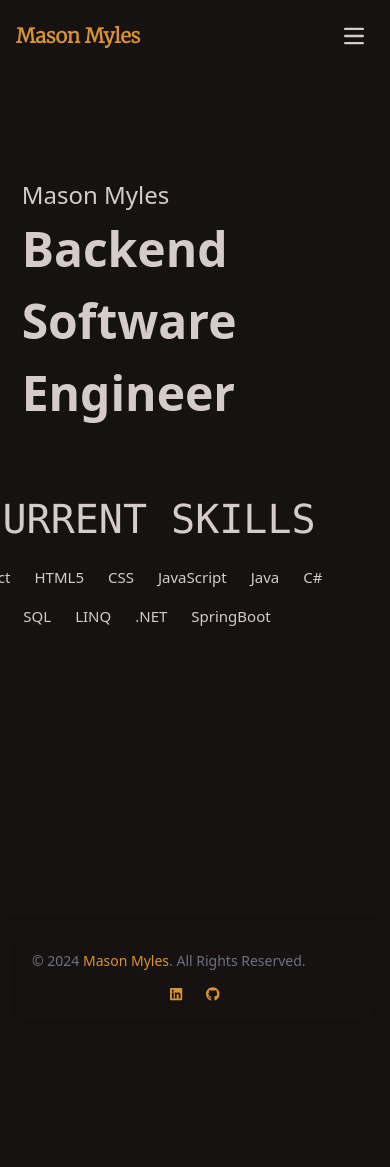
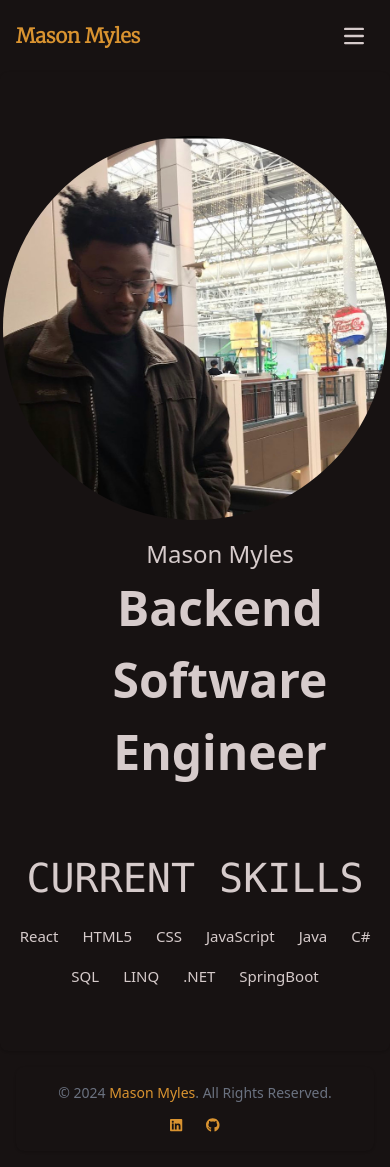
Before and after one commit to minisodan/my-portfolio, a React (Create React App) app: page / in a window 390 px wide. Before the commit the page ends 1036 px from the top, so only its background shows below. Built offline with nearby package versions, Linux system fonts and the light colour scheme.

Commit message:
adding more tailwind for mobile applications

```diff
--- a/src/Componenets/pages/About.jsx
+++ b/src/Componenets/pages/About.jsx
@@ -2,8 +2,8 @@ import "./Styles/About.css";
 
 function About() {
   return (
-    <div className="h-screen justify-center items-center rounded-lg shadow">
-      <div className="aboutContent">
+    <div className="justify-center items-center rounded-lg shadow">
+      <div className="aboutContent min-h-screen">
         <h1>About</h1>
         <div className="m-72">
           <p>
--- a/src/Componenets/pages/Contact.jsx
+++ b/src/Componenets/pages/Contact.jsx
@@ -5,8 +5,8 @@ import { FontAwesomeIcon } from "@fortawesome/react-fontawesome";
 function Contact() {
   const twitter = <FontAwesomeIcon icon="fa-brands fa-twitter" />;
   return (
-    <div className="h-screen">
-      <div className="parent items-center my-20 p-20">
+    <div className="">
+      <div className="parent items-center my-20 p-20 min-h-screen">
         <h1>Feel free to connect with me!</h1>
         <div className="contact button">
           <li>
--- a/src/Componenets/pages/Footer.jsx
+++ b/src/Componenets/pages/Footer.jsx
@@ -5,8 +5,8 @@ function Footer() {
   return (
     <>
       <footer class="flex rounded-lg shadow m-4 bg-transparent">
-        <div class="w-full mx-auto max-w-screen-xl p-4 md:flex md:items-center md:justify-between">
-          <span class="text-sm text-gray-500 sm:text-center dark:text-gray-400">
+        <div class="md:w-full mx-auto max-w-screen-xl p-4 md:flex md:items-center md:justify-between">
+          <p class="text-sm text-gray-500 sm:text-center dark:text-gray-400">
             © 2024{" "}
             <a
               href="https://my-portfolio-psi-plum.vercel.app"
@@ -15,7 +15,7 @@ function Footer() {
               Mason Myles
             </a>
             . All Rights Reserved.
-          </span>
+          </p>
           <ul class="flex flex-wrap items-center mt-3 text-sm font-medium text-gray-500 dark:text-gray-400 sm:mt-0">
             <li>
               <a href="https://www.linkedin.com/in/masonmyles/">
--- a/src/Componenets/pages/Home.jsx
+++ b/src/Componenets/pages/Home.jsx
@@ -2,11 +2,16 @@ import "./Styles/Home.css";
 
 function Home() {
   return (
-    <div className="homeParent h-screen justify-center items-center rounded-lg shadow">
-      <div className="flex w-full justify-center gap-24 items-center my-15 p-20">
-        <div>
-          <h2>Mason Myles</h2>
-          <h1>Backend Software Engineer</h1>
+    <div className="homeParent rounded-lg shadow">
+      <div className="grid grid-cols-1 gap-4 md:grid-cols-2 w-full justify-center gap-2 items-center p-16 min-h-screen place-items-center">
+        <div className="image w-96 h-96 overflow-hidden rounded-full">
+          <img src="picture/Mason.jpeg" alt="image" />
+        </div>
+        <div className="text-center">
+          <div>
+            <h2>Mason Myles</h2>
+            <h1>Backend Software Engineer</h1>
+          </div>
           <div className="skills">
             <h3>Current Skills</h3>
             <ul className="list">
@@ -25,9 +30,6 @@ function Home() {
             </ul>
           </div>
         </div>
-        <div className="image overflow-hidden rounded-full">
-          <img src="picture/Mason.jpeg" alt="image" />
-        </div>
       </div>
     </div>
   );
--- a/src/Componenets/pages/Portfolio.jsx
+++ b/src/Componenets/pages/Portfolio.jsx
@@ -19,8 +19,8 @@ const Portfolio = () => {
   return (
     <>
       <h3>Projects</h3>
-      <div className="repoCards flex h-screen">
-        <div className="repoCard m-20">
+      <div className="repoCards container flex">
+        <div className="repoCard container m-20 min-h-screen">
           <ul className="users grid grid-cols-1 gap-4 md:grid-cols-4 lg:grid-cols-5">
             {repos.map((user) => {
               const { id, name, html_url, language, owner } = user;
```
